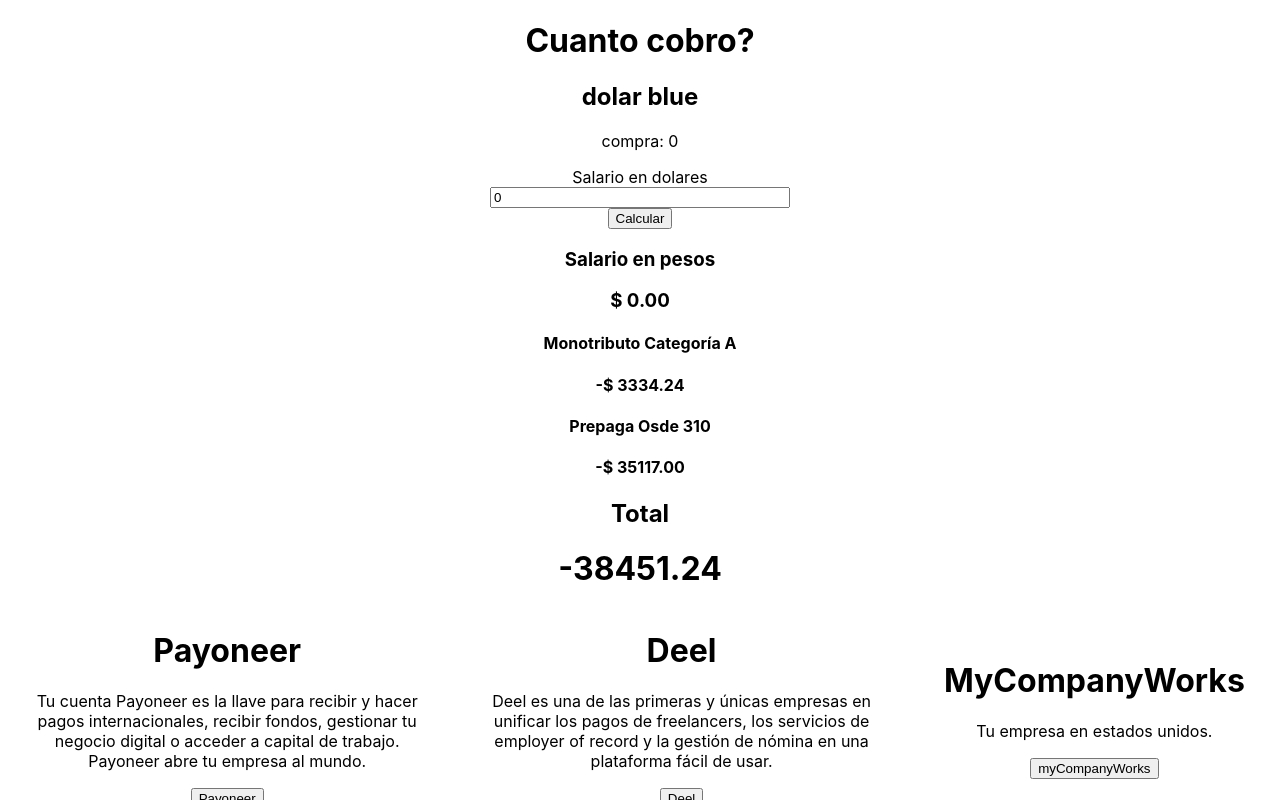
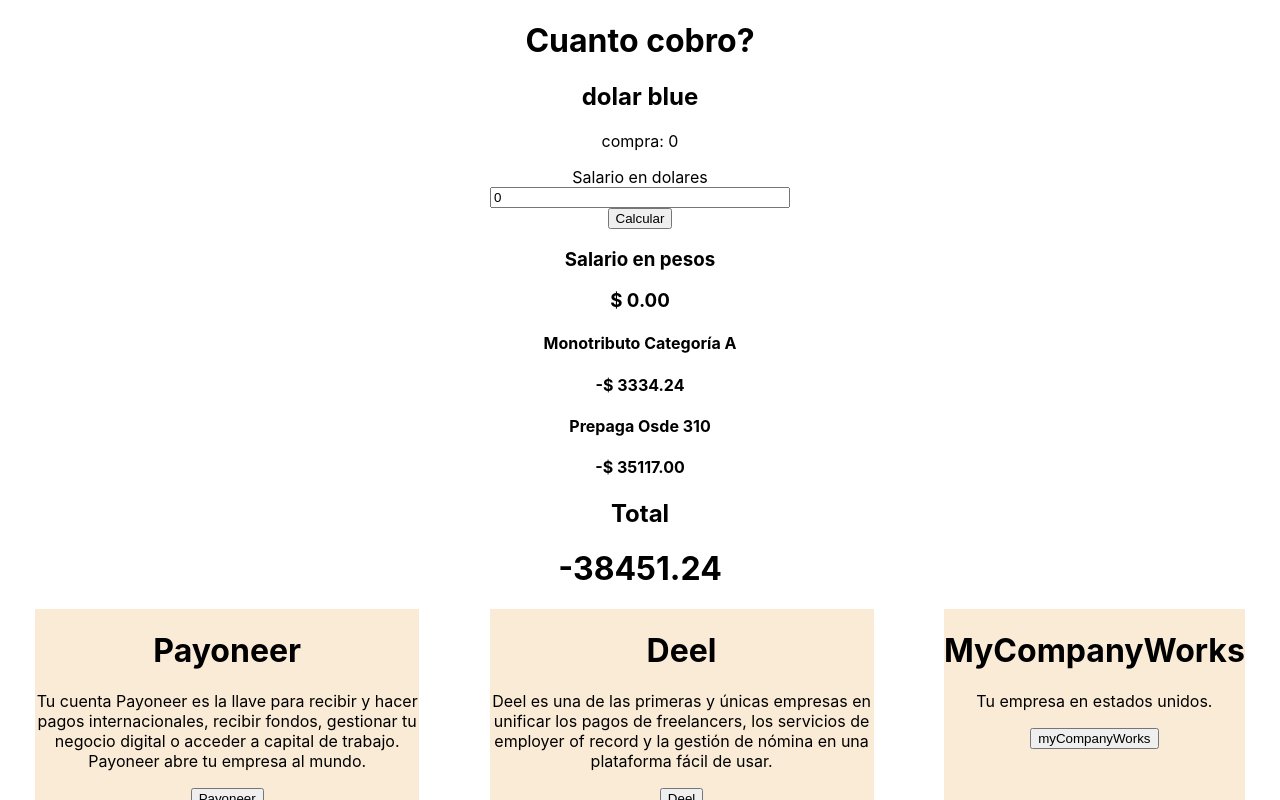
Before and after one commit to BrunojayParis/apesos, a React (Create React App) app: page / in a window 1280 px wide. Shown: the top 800 px of the page. Built offline with nearby package versions, Linux system fonts and the light colour scheme; no server answers.

Commit message:
Fixed styling

```diff
--- a/src/Affiliate.css
+++ b/src/Affiliate.css
@@ -2,11 +2,17 @@
     display: flex;
     flex-direction:row;
     margin: auto;
-
 }
 
 .payment{
     display: block;
     max-width: 30%;
     margin: auto;
+    height: 400px;
+    background-color: antiquewhite;
 }
+
+h1{
+    display:block;
+    align-self: flex-start;
+}
```
